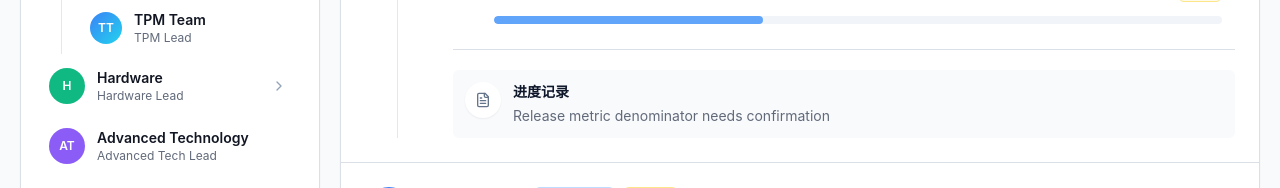
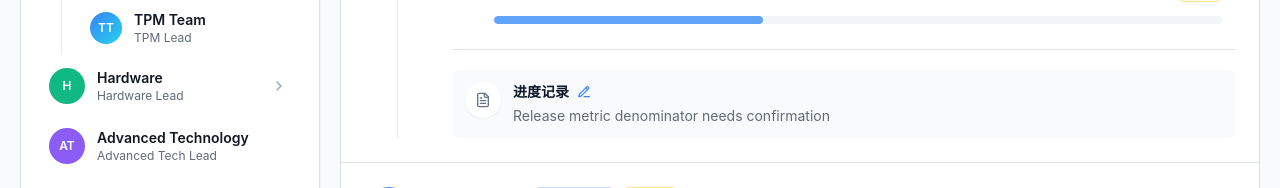
Before and after one commit to neroyang9999/OKR_Transparency, a Next.js app in the folder okr-transparency-app/: page / in a window 1280 px wide. Shown: the part 528-716 px from the top of the page. Built offline with nearby package versions, Linux system fonts and the light colour scheme.

Commit message:
Add inline OKR progress notes

```diff
--- /dev/null
+++ b/okr-transparency-app/src/app/api/progress-notes/route.ts
@@ -0,0 +1,51 @@
+import { NextResponse, type NextRequest } from "next/server";
+import { isAuthorized } from "@/lib/admin-auth";
+import { readProgressNote, writeProgressNote } from "@/lib/okr/progress-notes";
+
+export async function GET(request: NextRequest) {
+  const searchParams = request.nextUrl.searchParams;
+  const team = searchParams.get("team") ?? "";
+  const periodId = searchParams.get("period") ?? "";
+  const objectiveId = searchParams.get("objective") ?? "";
+
+  if (!team || !periodId || !objectiveId) {
+    return NextResponse.json({ error: "team, period, and objective are required" }, { status: 400 });
+  }
+
+  const note = await readProgressNote(team, periodId, objectiveId);
+  return NextResponse.json({ note });
+}
+
+export async function PUT(request: NextRequest) {
+  if (!isAuthorized(request)) {
+    return NextResponse.json({ error: "Admin token required" }, { status: 401 });
+  }
+
+  try {
+    const body = await request.json() as {
+      team?: string;
+      periodId?: string;
+      objectiveId?: string;
+      note?: string;
+      updatedBy?: string;
+    };
+
+    if (!body.team || !body.periodId || !body.objectiveId) {
+      return NextResponse.json({ error: "team, periodId, and objectiveId are required" }, { status: 400 });
+    }
+
+    const note = await writeProgressNote({
+      team: body.team,
+      periodId: body.periodId,
+      objectiveId: body.objectiveId,
+      note: body.note ?? "",
+      updatedBy: body.updatedBy
+    });
+    return NextResponse.json({ note });
+  } catch (error) {
+    return NextResponse.json(
+      { error: error instanceof Error ? error.message : "Unknown progress note save error" },
+      { status: 422 }
+    );
+  }
+}
--- a/okr-transparency-app/src/app/page.tsx
+++ b/okr-transparency-app/src/app/page.tsx
@@ -1,12 +1,12 @@
 import Link from "next/link";
 import {
   CircleDot,
-  FileText,
   Link2,
   Users
 } from "lucide-react";
 import { AppShell } from "@/components/app-shell";
 import { PeriodSwitcher } from "@/components/period-switcher";
+import { ProgressNoteCard } from "@/components/progress-note-card";
 import { TeamSidebar, type TeamNavItem } from "@/components/team-sidebar";
 import { ConfidenceBadge, Score, TypeBadge } from "@/components/okr-status";
 import { Badge } from "@/components/ui/badge";
@@ -14,6 +14,7 @@ import { OkrEditBoard, type AlignmentOption } from "@/components/okr-edit-board"
 import type { OkrRecord } from "@/lib/okr/types";
 import { readDraft } from "@/lib/okr/drafts";
 import { readPeriodRecords } from "@/lib/okr/drafts";
+import { readProgressNotes, type ProgressNote } from "@/lib/okr/progress-notes";
 import { getOkrTreeResponse } from "@/lib/okr/store";
 import { normalizePeriod } from "@/lib/periods";
 import { hrefWithLang, normalizeLang, t, translateText, type Lang } from "@/lib/i18n";
@@ -49,7 +50,11 @@ export default async function HomePage({
 }: {
   searchParams: Promise<{ team?: string; period?: string; lang?: string; mode?: string }>;
 }) {
-  const [{ team, period, lang: rawLang, mode }, data] = await Promise.all([searchParams, getOkrTreeResponse()]);
+  const [{ team, period, lang: rawLang, mode }, data, progressNotes] = await Promise.all([
+    searchParams,
+    getOkrTreeResponse(),
+    readProgressNotes()
+  ]);
   const lang = normalizeLang(rawLang);
   const selectedTeam = normalizeTeam(team);
   const selectedPeriod = normalizePeriod(period);
@@ -113,6 +118,8 @@ export default async function HomePage({
                   index={index}
                   objective={objective}
                   records={periodRecords}
+                  selectedPeriod={selectedPeriod}
+                  progressNotes={progressNotes}
                   lang={lang}
                 />
               ))}
@@ -156,17 +163,26 @@ function ObjectiveBlock({
   index,
   objective,
   records,
+  selectedPeriod,
+  progressNotes,
   lang
 }: {
   index: number;
   objective: OkrRecord;
   records: OkrRecord[];
+  selectedPeriod: string;
+  progressNotes: ProgressNote[];
   lang: Lang;
 }) {
   const children = records.filter((record) => record.parent_id === objective.okr_id);
   const progress = objective.score === null ? 0 : Math.round(objective.score * 100);
   const alignedRecord = objective.parent_id ? records.find((record) => record.okr_id === objective.parent_id) : null;
   const alignedParent = alignedRecord?.parent_id ? records.find((record) => record.okr_id === alignedRecord.parent_id) : null;
+  const progressNote = progressNotes.find((note) =>
+    note.team === objective.team &&
+    note.periodId === selectedPeriod &&
+    note.objectiveId === objective.okr_id
+  );
 
   return (
     <article className={cn("relative px-6 py-6", index > 0 && "border-t border-border")}>
@@ -201,17 +217,16 @@ function ObjectiveBlock({
             ))}
           </div>
 
-          <div className="mt-5 flex gap-3 rounded-md bg-slate-50 p-3">
-            <div className="grid h-9 w-9 shrink-0 place-items-center rounded-full bg-white text-slate-500 shadow-subtle">
-              <FileText className="h-4 w-4" />
-            </div>
-            <div className="min-w-0">
-              <div className="text-sm font-semibold text-slate-900">{t(lang, "progressNotes")}</div>
-              <div className="mt-1 text-sm leading-5 text-muted-foreground">
-                {translateText(objective.risks || objective.decisions_needed || t(lang, "noHighRisk"), lang)}
-              </div>
-            </div>
-          </div>
+          <ProgressNoteCard
+            team={objective.team}
+            periodId={selectedPeriod}
+            objectiveId={objective.okr_id}
+            initialNote={progressNote?.note ?? ""}
+            fallbackNote={translateText(objective.risks || objective.decisions_needed || t(lang, "noHighRisk"), lang)}
+            updatedBy={progressNote?.updatedBy}
+            updatedAt={progressNote?.updatedAt}
+            lang={lang}
+          />
         </div>
       </div>
     </article>
--- /dev/null
+++ b/okr-transparency-app/src/components/progress-note-card.tsx
@@ -0,0 +1,167 @@
+"use client";
+
+import { useState } from "react";
+import { Check, FileText, PencilLine, Save, X } from "lucide-react";
+import type { Lang } from "@/lib/i18n";
+import { cn } from "@/lib/utils";
+
+type ProgressNoteCardProps = {
+  team: string;
+  periodId: string;
+  objectiveId: string;
+  initialNote: string;
+  fallbackNote: string;
+  updatedBy?: string;
+  updatedAt?: string;
+  lang: Lang;
+};
+
+const adminToken = "dev-admin-token";
+
+export function ProgressNoteCard({
+  team,
+  periodId,
+  objectiveId,
+  initialNote,
+  fallbackNote,
+  updatedBy,
+  updatedAt,
+  lang
+}: ProgressNoteCardProps) {
+  const copy = lang === "en" ? en : zh;
+  const [open, setOpen] = useState(false);
+  const [note, setNote] = useState(initialNote);
+  const [draft, setDraft] = useState(initialNote);
+  const [savedBy, setSavedBy] = useState(updatedBy);
+  const [savedAt, setSavedAt] = useState(updatedAt);
+  const [saveState, setSaveState] = useState<"idle" | "saving" | "saved" | "error">("idle");
+  const displayNote = note || fallbackNote;
+
+  async function saveNote() {
+    setSaveState("saving");
+    const response = await fetch("/api/progress-notes", {
+      method: "PUT",
+      headers: {
+        "content-type": "application/json",
+        "x-admin-token": adminToken
+      },
+      body: JSON.stringify({ team, periodId, objectiveId, note: draft, updatedBy: copy.defaultLead })
+    });
+
+    if (!response.ok) {
+      setSaveState("error");
+      return;
+    }
+
+    const body = await response.json() as { note: { note: string; updatedBy: string; updatedAt: string } };
+    setNote(body.note.note);
+    setDraft(body.note.note);
+    setSavedBy(body.note.updatedBy);
+    setSavedAt(body.note.updatedAt);
+    setSaveState("saved");
+    setOpen(false);
+  }
+
+  return (
+    <div className={cn("mt-5 rounded-md bg-slate-50 transition", open && "bg-blue-50/70")}>
+      <button
+        type="button"
+        onClick={() => {
+          setDraft(note);
+          setOpen((current) => !current);
+        }}
+        className="flex w-full gap-3 rounded-md p-3 text-left transition hover:bg-blue-50 focus:outline-none focus:ring-2 focus:ring-blue-400 focus:ring-offset-2"
+      >
+        <div className="grid h-9 w-9 shrink-0 place-items-center rounded-full bg-white text-slate-500 shadow-subtle">
+          <FileText className="h-4 w-4" />
+        </div>
+        <div className="min-w-0 flex-1">
+          <div className="flex items-center gap-2 text-sm font-semibold text-slate-900">
+            <span>{copy.title}</span>
+            <PencilLine className="h-3.5 w-3.5 text-blue-500" />
+          </div>
+          <div className="mt-1 text-sm leading-5 text-muted-foreground">{displayNote}</div>
+          {(savedBy || savedAt) && (
+            <div className="mt-2 text-xs text-slate-400">
+              {savedBy || copy.defaultLead}{savedAt ? ` · ${savedAt.slice(0, 10)}` : ""}
+            </div>
+          )}
+        </div>
+      </button>
+
+      {open && (
+        <div className="border-t border-blue-100 px-3 pb-3">
+          <label className="block pt-3">
+            <span className="text-xs font-medium text-slate-500">{copy.inputLabel}</span>
+            <textarea
+              value={draft}
+              onChange={(event) => {
+                setDraft(event.target.value);
+                setSaveState("idle");
+              }}
+              rows={3}
+              placeholder={copy.placeholder}
+              className="mt-1 w-full resize-y rounded-md border border-blue-100 bg-white px-3 py-2 text-sm leading-5 text-slate-900 outline-none focus:border-blue-400"
+            />
+          </label>
+          <div className="mt-2 flex flex-wrap items-center justify-between gap-2">
+            <div className={cn(
+              "text-xs",
+              saveState === "error" ? "text-rose-600" : "text-slate-400"
+            )}>
+              {saveState === "saving" && copy.saving}
+              {saveState === "saved" && copy.saved}
+              {saveState === "error" && copy.saveError}
+            </div>
+            <div className="flex items-center gap-2">
+              <button
+                type="button"
+                onClick={() => {
+                  setDraft(note);
+                  setOpen(false);
+                }}
+                className="inline-flex h-8 items-center gap-1.5 rounded-md border border-border bg-white px-3 text-xs font-medium text-slate-600 hover:bg-slate-50"
+              >
+                <X className="h-3.5 w-3.5" />
+                {copy.cancel}
+              </button>
+              <button
+                type="button"
+                onClick={saveNote}
+                disabled={saveState === "saving"}
+                className="inline-flex h-8 items-center gap-1.5 rounded-md bg-blue-600 px-3 text-xs font-medium text-white hover:bg-blue-700 disabled:bg-slate-300"
+              >
+                {saveState === "saved" ? <Check className="h-3.5 w-3.5" /> : <Save className="h-3.5 w-3.5" />}
+                {copy.save}
+              </button>
+            </div>
+          </div>
+        </div>
+      )}
+    </div>
+  );
+}
+
+const zh = {
+  title: "进度记录",
+  inputLabel: "Lead 阶段性进展",
+  placeholder: "填写本阶段完成了什么、当前风险、下一步计划。",
+  save: "保存",
+  cancel: "取消",
+  saving: "保存中...",
+  saved: "已保存",
+  saveError: "保存失败",
+  defaultLead: "Lead"
+};
+
+const en: typeof zh = {
+  title: "Progress notes",
+  inputLabel: "Lead progress update",
+  placeholder: "Summarize phase progress, current risks, and next steps.",
+  save: "Save",
+  cancel: "Cancel",
+  saving: "Saving...",
+  saved: "Saved",
+  saveError: "Save failed",
+  defaultLead: "Lead"
+};
--- /dev/null
+++ b/okr-transparency-app/src/lib/okr/progress-notes.ts
@@ -0,0 +1,72 @@
+import { promises as fs } from "fs";
+import path from "path";
+
+const dataDir = path.join(process.cwd(), "data");
+const progressNotesPath = path.join(dataDir, "okr-progress-notes.json");
+
+export type ProgressNote = {
+  team: string;
+  periodId: string;
+  objectiveId: string;
+  note: string;
+  updatedBy: string;
+  updatedAt: string;
+};
+
+type ProgressNoteFile = {
+  version: 1;
+  notes: ProgressNote[];
+};
+
+export async function readProgressNotes() {
+  return (await readProgressNoteFile()).notes;
+}
+
+export async function readProgressNote(team: string, periodId: string, objectiveId: string) {
+  const file = await readProgressNoteFile();
+  return file.notes.find((note) =>
+    note.team === team &&
+    note.periodId === periodId &&
+    note.objectiveId === objectiveId
+  ) ?? null;
+}
+
+export async function writeProgressNote(input: {
+  team: string;
+  periodId: string;
+  objectiveId: string;
+  note: string;
+  updatedBy?: string;
+}) {
+  const file = await readProgressNoteFile();
+  const nextNote: ProgressNote = {
+    team: input.team,
+    periodId: input.periodId,
+    objectiveId: input.objectiveId,
+    note: input.note.trim(),
+    updatedBy: input.updatedBy?.trim() || "Lead",
+    updatedAt: new Date().toISOString()
+  };
+  const index = file.notes.findIndex((note) =>
+    note.team === input.team &&
+    note.periodId === input.periodId &&
+    note.objectiveId === input.objectiveId
+  );
+  const notes = index >= 0
+    ? file.notes.map((note, noteIndex) => noteIndex === index ? nextNote : note)
+    : [...file.notes, nextNote];
+
+  await fs.mkdir(dataDir, { recursive: true });
+  await fs.writeFile(progressNotesPath, JSON.stringify({ version: 1, notes }, null, 2), "utf8");
+  return nextNote;
+}
+
+async function readProgressNoteFile(): Promise<ProgressNoteFile> {
+  try {
+    const text = await fs.readFile(progressNotesPath, "utf8");
+    const parsed = JSON.parse(text) as ProgressNoteFile;
+    return Array.isArray(parsed.notes) ? parsed : { version: 1, notes: [] };
+  } catch {
+    return { version: 1, notes: [] };
+  }
+}
```
